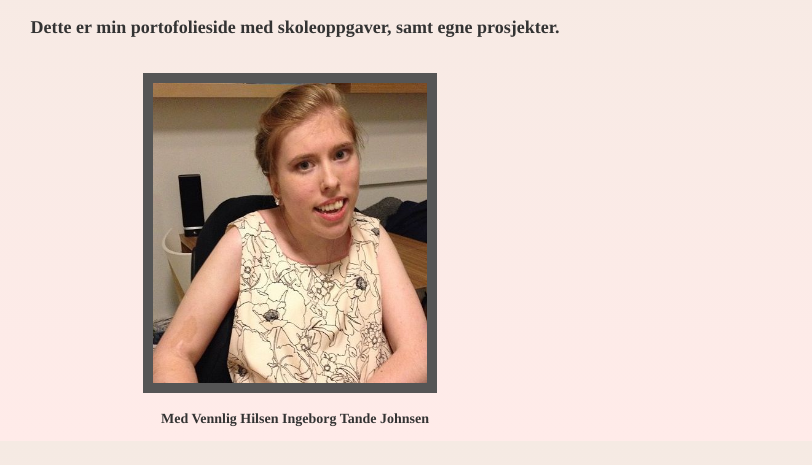
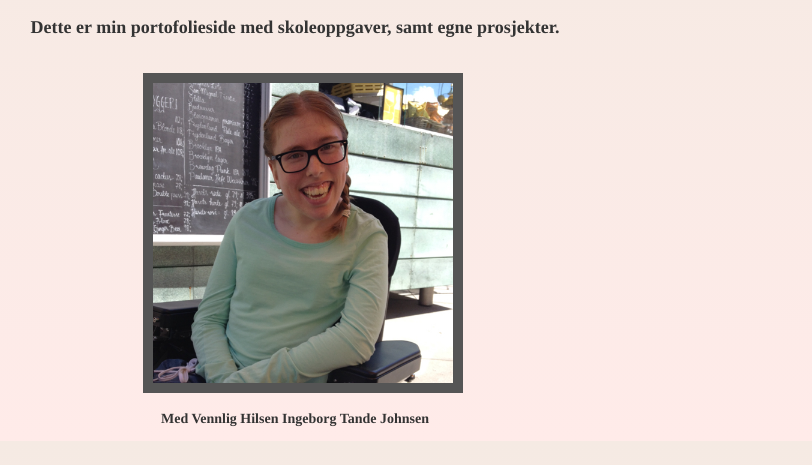
Before and after one commit to IngeborgTJ/ingeborgtandejohnsennet, a plain HTML site: page index.html in a window 1280 px wide. Shown: the part 113-578 px from the top of the page, without its empty margins (345-1157 px from the left). Drawn offline with Linux system fonts and the light colour scheme.

Commit message:
Follows now WCAG and changed the front image

```diff
--- a/index.html
+++ b/index.html
@@ -35,7 +35,7 @@
 
 		<section> <h2> Dette er min portofolieside med skoleoppgaver, samt egne prosjekter.</h2> </section>
 
-	  <img src="images/Offentlig_Bilde.jpg" alt="Ingeborg Tande Johnsen" />
+	  	<img src="images/elekronisk_CV_bilde.jpg" alt="bilde av meg">
 
 		 <h3> Med Vennlig Hilsen Ingeborg Tande Johnsen </h3>
 
```
Also changed, not shown: images/Offentlig_Bilde.jpg (deleted), images/elekronisk_CV_bilde.jpg (added).
